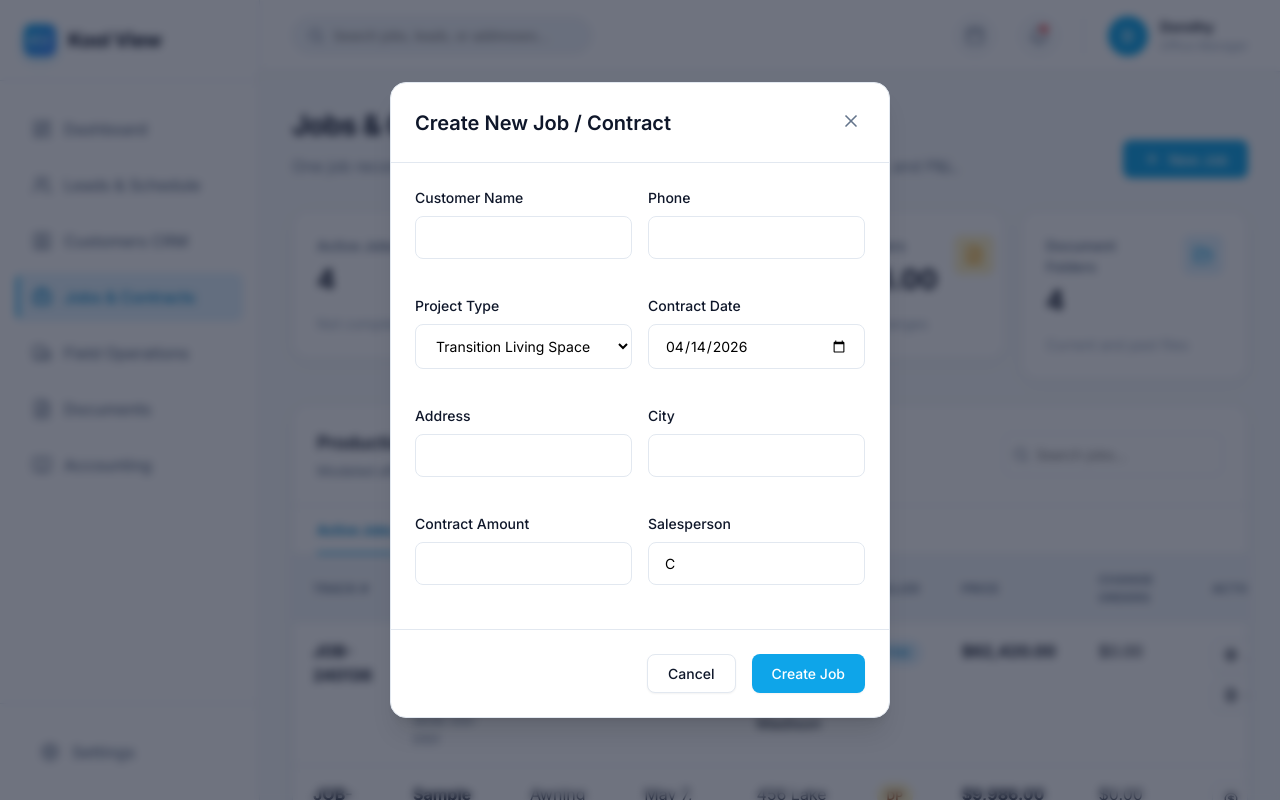
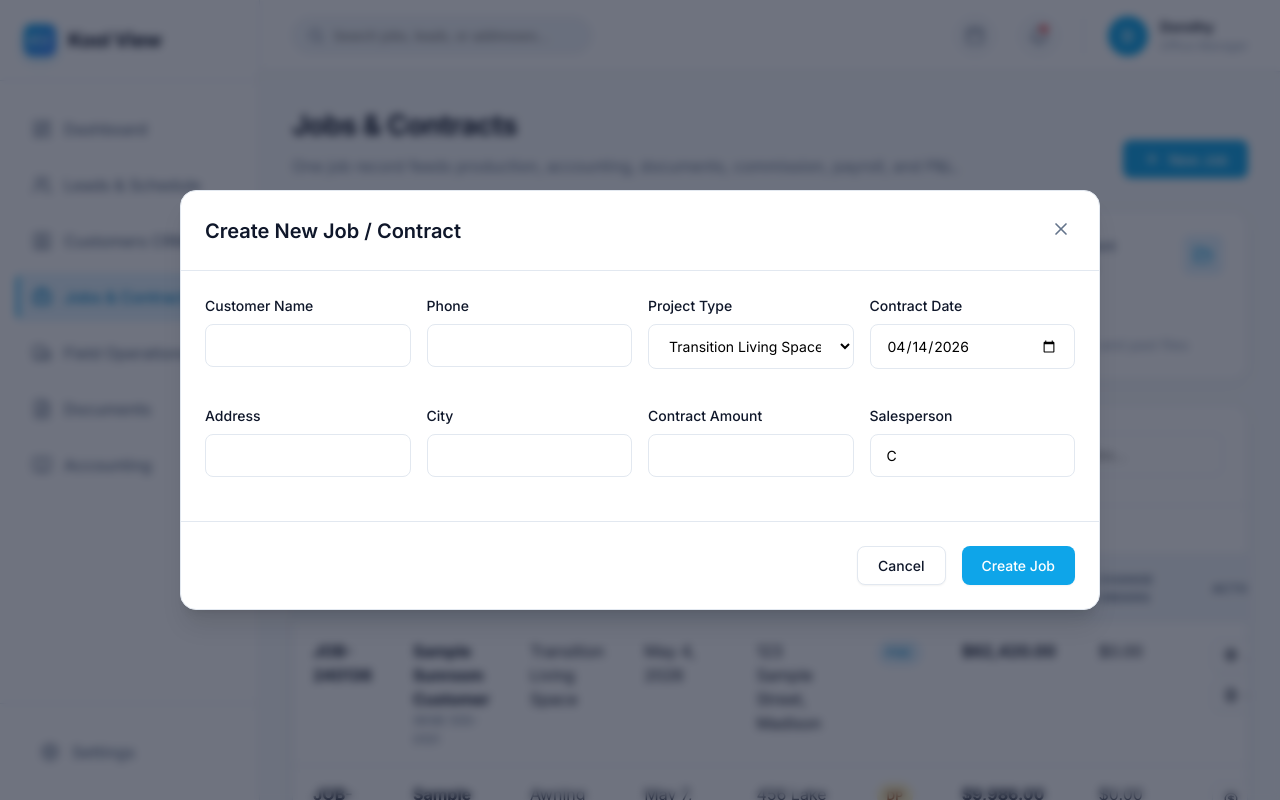
Before and after one commit to ahmadhassan91/KoolView, a React (Vite) app: page /jobs in a window 1280 px wide. Both pictures are taken after a click on the button "New Job". Built offline with nearby package versions, Linux system fonts and the light colour scheme.

Commit message:
fix: widen modal detail views

```diff
--- a/src/index.css
+++ b/src/index.css
@@ -597,7 +597,7 @@ button {
   background-color: var(--bg-surface);
   border-radius: var(--radius-xl);
   width: 100%;
-  max-width: 500px;
+  max-width: min(920px, calc(100vw - 2rem));
   max-height: 90vh;
   overflow-y: auto;
   box-shadow: var(--shadow-float);
```
